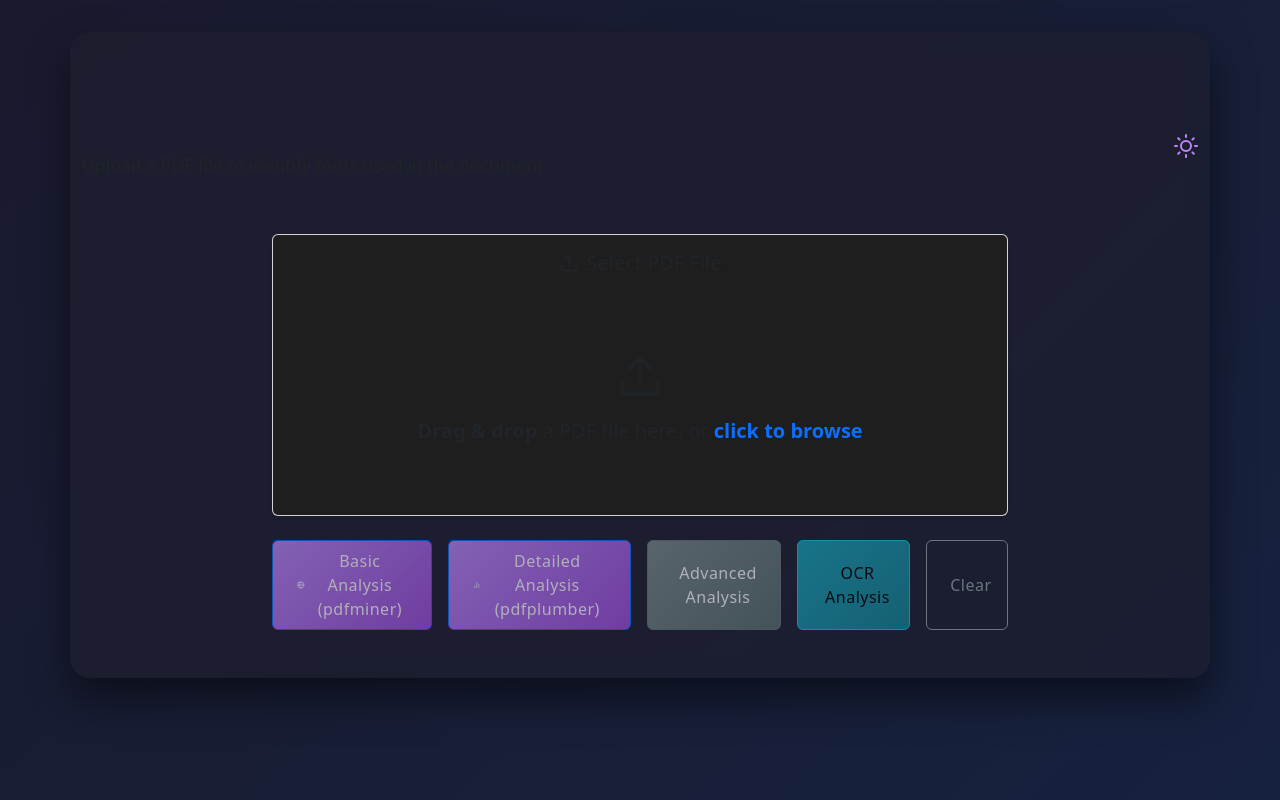
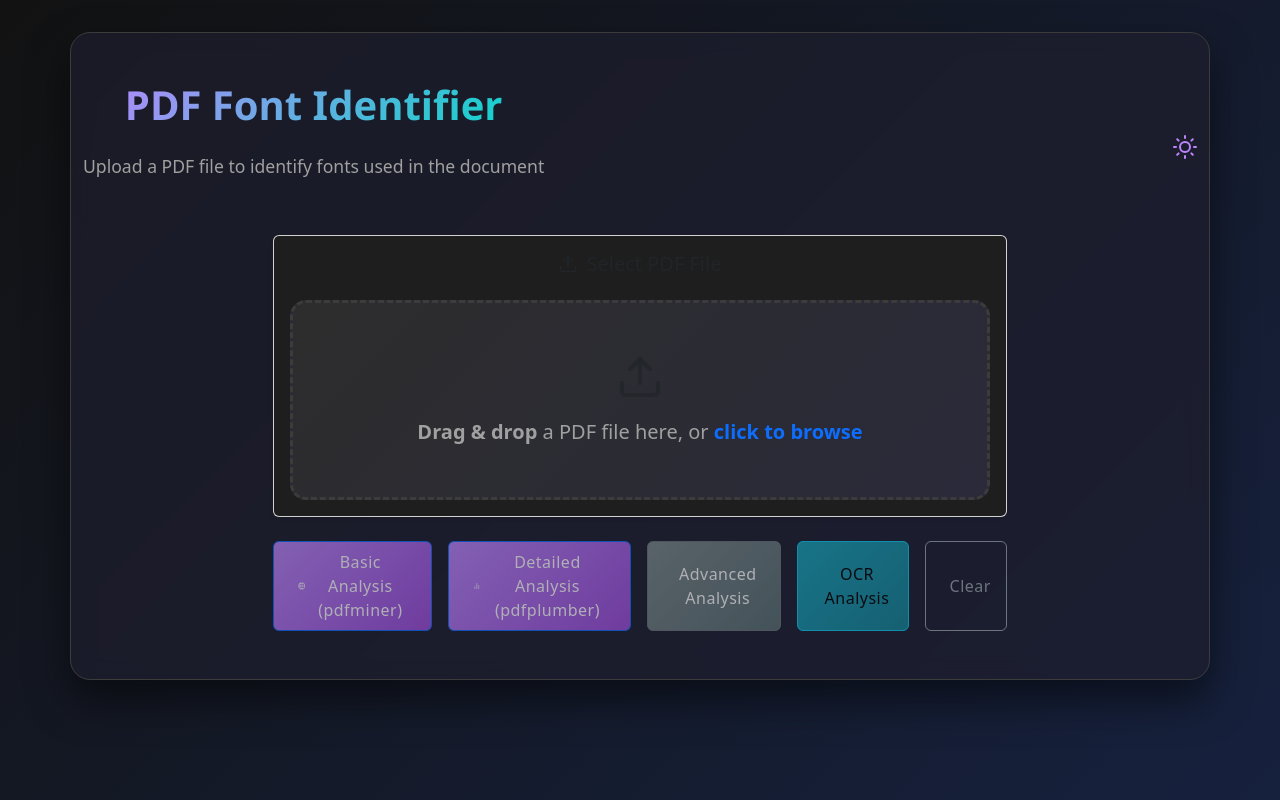
Before and after one commit to Gedamu-tinsae/identify_font, a React (Create React App) app in the folder frontend/: page / in a window 1280 px wide. Built offline with nearby package versions, Linux system fonts and the light colour scheme; no server answers.

Commit message:
refactor: update styles to use light theme variables across components

```diff
--- a/frontend/src/components/AnalysisButtons.module.css
+++ b/frontend/src/components/AnalysisButtons.module.css
@@ -3,6 +3,7 @@
   display: flex;
   flex-wrap: wrap;
   justify-content: center;
+  color: var(--text-primary);
 }
 
 @media (min-width: 768px) {
--- a/frontend/src/components/PDFUpload.module.css
+++ b/frontend/src/components/PDFUpload.module.css
@@ -1,8 +1,8 @@
 .dropzone {
   transition: all 0.3s ease;
-  border: 3px dashed var(--dark-border) !important;
-  background: linear-gradient(135deg, var(--dark-bg-tertiary) 0%, #2a2a3a 100%) !important;
-  color: var(--dark-text-secondary);
+  border: 3px dashed var(--border) !important;
+  background: linear-gradient(135deg, var(--bg-tertiary) 0%, #2a2a3a 100%) !important;
+  color: var(--text-secondary);
   border-radius: 16px;
   cursor: pointer;
   position: relative;
@@ -11,11 +11,11 @@
 
 .dropzone:hover {
   background: linear-gradient(135deg, #2a2a3a 0%, #33334a 100%) !important;
-  border-color: var(--dark-accent-primary) !important;
+  border-color: var(--accent-primary) !important;
   transform: scale(1.02);
 }
 
 .dropzoneBorderPrimary {
-  border-color: var(--dark-accent-primary) !important;
+  border-color: var(--accent-primary) !important;
   background: linear-gradient(135deg, #2d2545 0%, #3a2d5a 100%) !important;
 }
--- a/frontend/src/components/ResultsDisplay.module.css
+++ b/frontend/src/components/ResultsDisplay.module.css
@@ -4,13 +4,13 @@
 
 .resultCard {
   margin-bottom: 1.5rem;
-  box-shadow: 0 4px 6px var(--dark-shadow);
-  background: var(--dark-bg-secondary);
-  border: 1px solid var(--dark-border);
+  box-shadow: 0 4px 6px var(--shadow);
+  background: var(--surface);
+  border: 1px solid var(--border);
 }
 
 .resultCardHeader {
-  background: linear-gradient(135deg, var(--dark-accent-primary) 0%, #9d4edd 100%);
+  background: linear-gradient(135deg, var(--accent-primary) 0%, #9d4edd 100%);
   color: white;
   border: none;
   padding: 1.25rem 1.5rem;
@@ -20,11 +20,11 @@
 
 .pageContainer {
   margin-bottom: 1.5rem;
-  border: 1px solid var(--dark-border);
+  border: 1px solid var(--border);
   border-radius: 12px;
   padding: 1rem;
-  background-color: var(--dark-bg-tertiary);
-  color: var(--dark-text-primary);
+  background-color: var(--bg-tertiary);
+  color: var(--text-primary);
 }
 
 @media (max-width: 768px) {
--- a/frontend/src/index.css
+++ b/frontend/src/index.css
@@ -6,9 +6,9 @@
     sans-serif;
   -webkit-font-smoothing: antialiased;
   -moz-osx-font-smoothing: grayscale;
-  background: linear-gradient(135deg, #1a1a2e 0%, #16213e 100%);
+  background: linear-gradient(135deg, var(--bg-primary) 0%, #16213e 100%);
   min-height: 100vh;
-  color: var(--dark-text-primary);
+  color: var(--text-primary);
 }
 
 code {
--- a/frontend/src/styles/App.module.css
+++ b/frontend/src/styles/App.module.css
@@ -1,10 +1,10 @@
-/* Dark theme background */
+/* Theme background */
 .app {
   min-height: 100vh;
-  background: linear-gradient(135deg, #1a1a2e 0%, #16213e 100%);
+  background: linear-gradient(135deg, var(--bg-primary) 0%, #16213e 100%);
   padding: 2rem 0;
   text-align: center;
-  color: var(--dark-text-primary);
+  color: var(--text-primary);
 }
 
 /* Main container styling */
@@ -13,11 +13,11 @@
   background: rgba(30, 30, 46, 0.7);
   backdrop-filter: blur(10px);
   border-radius: 20px;
-  box-shadow: 0 20px 40px rgba(0, 0, 0, 0.5);
+  box-shadow: 0 20px 40px var(--shadow);
   overflow: hidden;
   padding: 2rem;
   margin: 0 auto;
-  border: 1px solid var(--dark-border);
+  border: 1px solid var(--border);
 }
 
 /* Title styling */
@@ -25,9 +25,9 @@
   font-family: 'Segoe UI', Tahoma, Geneva, Verdana, sans-serif;
   font-weight: 700;
   font-size: 2.5rem;
-  color: var(--dark-text-primary);
+  color: var(--text-primary);
   margin-bottom: 0.5rem;
-  background: linear-gradient(135deg, var(--dark-accent-primary), #03dac6);
+  background: linear-gradient(135deg, var(--accent-primary), var(--accent-secondary));
   -webkit-background-clip: text;
   -webkit-text-fill-color: transparent;
   background-clip: text;
@@ -36,7 +36,7 @@
 
 /* Description text */
 .description {
-  color: var(--dark-text-secondary) !important;
+  color: var(--text-secondary) !important;
   font-size: 1.1rem;
   margin-bottom: 2rem;
 }
```
